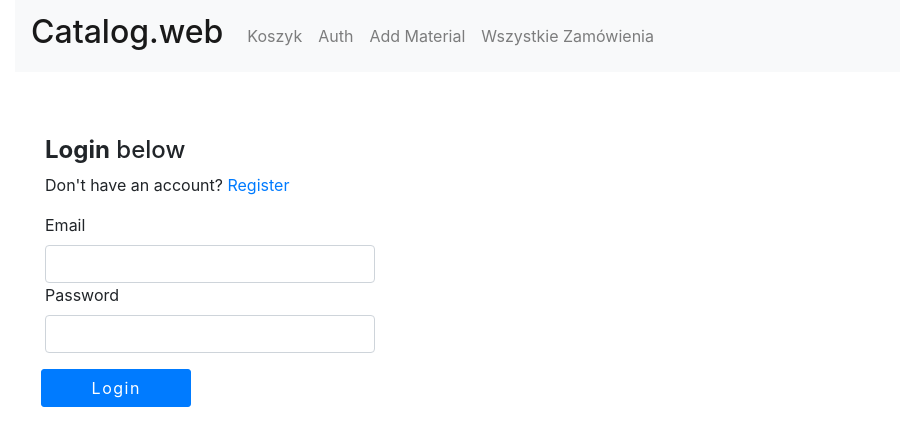
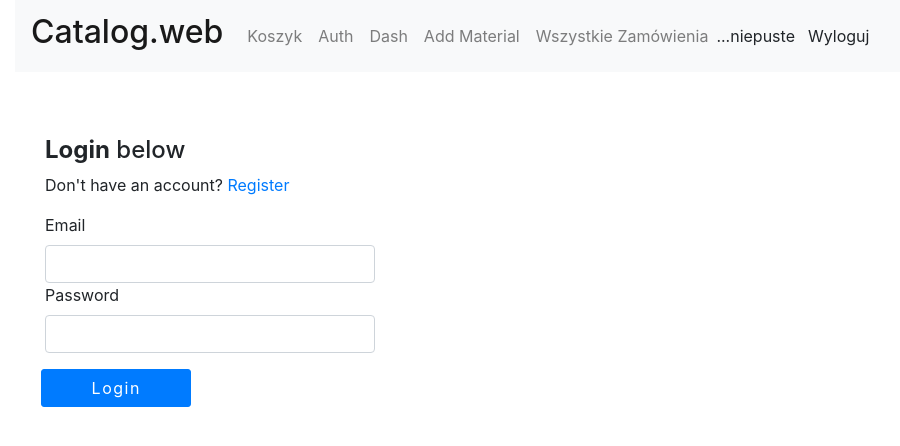
Before and after one commit to Frugile/Catalog.web, a React (Create React App) app in the folder frontend/: page /login in a window 1280 px wide. Shown: the top 446 px of the page, without its empty margins (70-970 px from the left). Built offline with nearby package versions, Linux system fonts and the light colour scheme.

Commit message:
user login info

```diff
--- a/frontend/src/App.js
+++ b/frontend/src/App.js
@@ -6,6 +6,7 @@ import setAuthToken from "./utilis/setAuthToken";
 import { setCurrentUser, logoutUser } from "../src/actions/authActions";
 
 import { Provider } from "react-redux";
+// import { connect } from "react-redux";
 import store from "./store";
 
 import Basket from "./components/basket.component";
@@ -19,7 +20,7 @@ import Dashboard from "./components/dashboard/Dashboard";
 import Summary from "./components/summary.component";
 import OrdersList from "./components/allOrders.component";
 import Order from "./components/order.component";
-
+import Navbar from "./components/navbar.component"
 // Check for token to keep user logged in
 if (localStorage.jwtToken) {
   // Set auth token header auth
@@ -47,7 +48,8 @@ class App extends Component {
       <Provider store={store}>
         <Router>
           <div className="container">
-            <nav className="navbar navbar-expand-lg navbar-light bg-light">
+            <Navbar />
+            {/* <nav className="navbar navbar-expand-lg navbar-light bg-light">
               <Link to="/" className="navbar-brand">
                 <h2>Catalog.web</h2>
               </Link>
@@ -64,6 +66,11 @@ class App extends Component {
                     </Link>
                   </li>
                   <li className="navbar-item">
+                    <Link to="/dashboard" className="nav-link">
+                      Dash
+                    </Link>
+                  </li>
+                  <li className="navbar-item">
                     <Link to="/addMaterial" className="nav-link">
                       Add Material
                     </Link>
@@ -75,7 +82,7 @@ class App extends Component {
                   </li>
                 </ul>
               </div>
-            </nav>
+            </nav> */}
             <Route exact path="/" component={ProductsList} />
             <Route path="/basket" component={Basket} />
             <Route path="/auth" component={Auth} />
@@ -83,10 +90,11 @@ class App extends Component {
             <Route path="/login" component={Login} />
             <Route path="/addMaterial" component={AddMaterial} />
             <Route path="/summary" component={Summary} />
-            <Route path="/allOrders" component={OrdersList} />
+            {/* <Route path="/allOrders" component={OrdersList} /> */}
             <Route path="/order" component={Order} />
             <Switch>
               <PrivateRoute exact path="/dashboard" component={Dashboard} />
+              <PrivateRoute path="/allOrders" component={OrdersList} />
             </Switch>
           </div>
         </Router>
@@ -96,3 +104,12 @@ class App extends Component {
 }
 
 export default App;
+
+// const mapStateToProps = state => ({
+//   auth: state.auth
+// });
+
+// export default connect(
+//   mapStateToProps,
+//   { logoutUser }
+// )(App);
--- /dev/null
+++ b/frontend/src/components/navbar.component.js
@@ -0,0 +1,94 @@
+import React, { Component } from "react";
+import PropTypes from "prop-types";
+import { BrowserRouter as Router, Route, Link, Switch } from "react-router-dom";
+
+import { connect } from "react-redux";
+import { logoutUser } from "../actions/authActions";
+
+class Navbar extends Component {
+  constructor() {
+    super();
+
+    this.state = {
+      logged: false,
+      userName: ""
+    };
+  }
+  onLogoutClick = e => {
+    e.preventDefault();
+    this.props.logoutUser();
+    // this.forceUpdate();
+  };
+
+  render() {
+    // var { user } = this.props.auth;
+    console.log(this.props.auth);
+    // if (user) {
+    //   user = { name: "Anonim" };
+    // }
+    if (this.props.auth) {
+      this.state = {
+        logged: this.props.auth.isAuthenticated,
+        userName: this.props.auth.user.name
+      };
+    }
+
+    return (
+      <nav className="navbar navbar-expand-lg navbar-light bg-light">
+        <Link to="/" className="navbar-brand">
+          <h2>Catalog.web</h2>
+        </Link>
+        <div className="navbar-expand">
+          <ul className="navbar-nav mr-auto">
+            <li className="navbar-item">
+              <Link to="/basket" className="nav-link">
+                Koszyk
+              </Link>
+            </li>
+            <li className="navbar-item">
+              <Link to="/auth" className="nav-link">
+                Auth
+              </Link>
+            </li>
+            <li className="navbar-item">
+              <Link to="/dashboard" className="nav-link">
+                Dash
+              </Link>
+            </li>
+            <li className="navbar-item">
+              <Link to="/addMaterial" className="nav-link">
+                Add Material
+              </Link>
+            </li>
+            <li className="navbar-item">
+              <Link to="/allOrders" className="nav-link">
+                Wszystkie Zamówienia
+              </Link>
+            </li>
+          </ul>
+        </div>
+        ...
+        {/* {this.state.userName.split(" ")[0]} */}
+        {this.state.userName == "" ? "" : "niepuste"}
+        {this.state.userName}
+        <button onClick={this.onLogoutClick} className="btn btn-smal">
+          Wyloguj
+        </button>
+      </nav>
+    );
+  }
+}
+
+Navbar.propTypes = {
+  logoutUser: PropTypes.func.isRequired,
+  auth: PropTypes.object.isRequired
+};
+
+const mapStateToProps = state => ({
+  auth: state.auth
+});
+
+export default connect(
+  mapStateToProps,
+  { logoutUser }
+)(Navbar);
```
